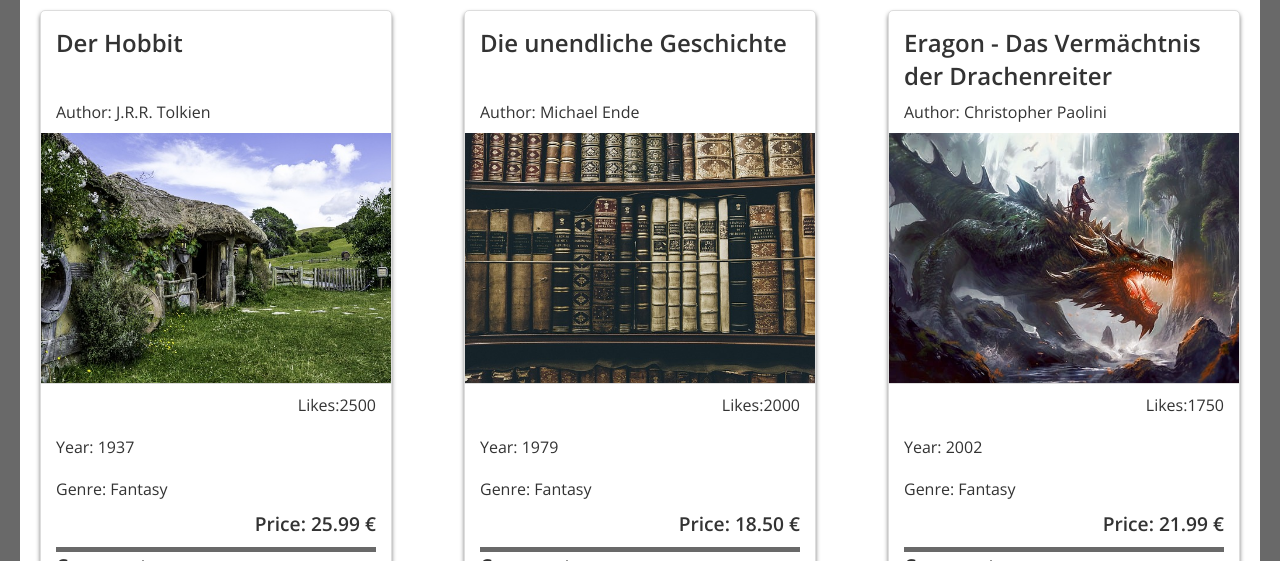
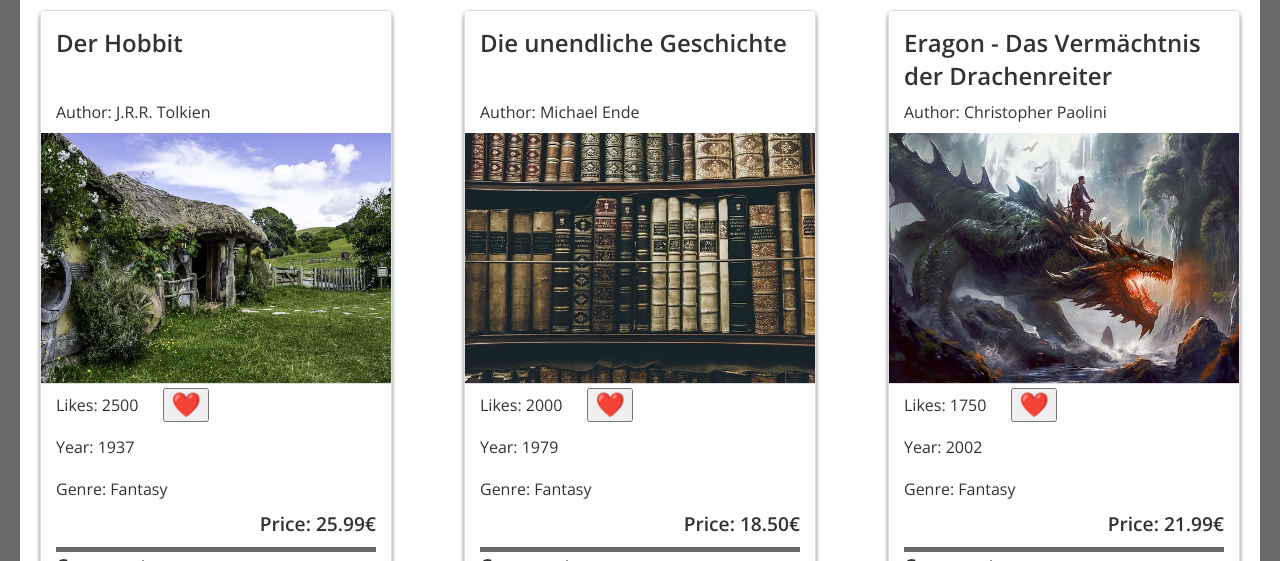
Before and after one commit to Denisator82/Bookstore, a plain HTML site: page index.html in a window 1280 px wide. Shown: the part 239-800 px from the top of the page. Drawn offline with nearby package versions, Linux system fonts and the light colour scheme.

Commit message:
like Button integrated

```diff
--- a/db.js
+++ b/db.js
@@ -3,7 +3,7 @@ let books = [
     "name": "Der Hobbit",
     "author": "J.R.R. Tolkien",
     "likes": 2500,
-    "liked": true,
+    "liked": false,
     "price": 25.99,
     "publishedYear": 1937,
     "genre": "Fantasy",
@@ -23,7 +23,7 @@ let books = [
     "name": "Die unendliche Geschichte",
     "author": "Michael Ende",
     "likes": 2000,
-    "liked": true,
+    "liked": false,
     "price": 18.50,
     "publishedYear": 1979,
     "genre": "Fantasy",
@@ -43,7 +43,7 @@ let books = [
     "name": "Eragon - Das Vermächtnis der Drachenreiter",
     "author": "Christopher Paolini",
     "likes": 1750,
-    "liked": true,
+    "liked": false,
     "price": 21.99,
     "publishedYear": 2002,
     "genre": "Fantasy",
@@ -63,7 +63,7 @@ let books = [
     "name": "Die Tribute von Panem - Tödliche Spiele",
     "author": "Suzanne Collins",
     "likes": 3000,
-    "liked": true,
+    "liked": false,
     "price": 24.99,
     "publishedYear": 2008,
     "genre": "Dystopie",
@@ -83,7 +83,7 @@ let books = [
     "name": "Winterkartoffelknödel - Ein Provinzkrimi",
     "author": "Rita Falk",
     "likes": 1450,
-    "liked": true,
+    "liked": false,
     "price": 19.90,
     "publishedYear": 2010,
     "genre": "Krimi",
--- a/script.js
+++ b/script.js
@@ -1,32 +1,39 @@
 function init() {
-    insertBooks();
+    renderBooks();
 };
 
-function insertBooks() {
+function renderBooks() {
     let contentRef = document.getElementById('booksGallery');
-    contentRef.innerHTML = "";
+    contentRef.innerHTML = ""; // Galerie leeren
 
     for (let indexBook = 0; indexBook < books.length; indexBook++) {
-        let bookHTML = bookTemplate.replace('{{name}}', books[indexBook].name)
-            .replace('{{image}}', books[indexBook].image)
-            .replace('{{author}}', books[indexBook].author)
-            .replace('{{publishedYear}}', books[indexBook].publishedYear)
-            .replace('{{price}}', books[indexBook].price.toFixed(2))
-            .replace('{{likes}}', books[indexBook].likes)
-            .replace('{{genre}}', books[indexBook].genre)
-            .replace(/{{index}}/g,indexBook);
+        let book = books[indexBook];
+        let bookHTML = bookTemplate
+            .replace('{{name}}', book.name)
+            .replace('{{image}}', book.image)
+            .replace('{{author}}', book.author)
+            .replace('{{publishedYear}}', book.publishedYear)
+            .replace('{{price}}', book.price.toFixed(2))
+            .replace('{{likes}}', book.likes)
+            .replace('{{genre}}', book.genre)
+            .replace(/{{index}}/g, indexBook)
+            .replace('{{liked ? "liked" : ""}}', books[indexBook].liked ? 'liked' : '');
 
-        // Lade und ersetze Kommentare
-        let commentsHTML = '';
-        for (let comment of books[indexBook].comments) {
-            commentsHTML += commentTemplate.replace('{{name}}', comment.name)
+        // Kommentare einfügen
+        let commentsHTML = "";
+        for (let indexComment = 0; indexComment < book.comments.length; indexComment++) {
+            let comment = book.comments[indexComment];
+            commentsHTML += commentTemplate
+                .replace('{{name}}', comment.name)
                 .replace('{{comment}}', comment.comment);
         }
         bookHTML = bookHTML.replace('{{comments}}', commentsHTML);
 
+        // HTML zum DOM hinzufügen
         contentRef.innerHTML += bookHTML;
     }
-};
+}
+
 
 function addComment(bookIndex) {
     let name = document.getElementById(`commentName-${bookIndex}`).value;
@@ -34,8 +41,23 @@ function addComment(bookIndex) {
 
     if (name && text) {
         books[bookIndex].comments.push({ name: name, comment: text });
-        insertBooks(); // Aktualisiere die Bücheranzeige
-    } else {
-        console.log('Name oder Kommentar fehlt!'); // Debug-Ausgabe
+        renderBooks(); // Aktualisiere die Bücheranzeige
     }
 };
+
+function toggleLike(bookIndex) {
+    const book = books[bookIndex];
+
+    // Toggle der liked-Status
+    book.liked = !book.liked;
+
+    // Anzahl der Likes anpassen
+    if (book.liked) {
+        book.likes++;
+    } else {
+        book.likes--;
+    }
+
+    // Bücher neu rendern
+    renderBooks();
+}
--- a/style.css
+++ b/style.css
@@ -70,8 +70,24 @@ h2 {
 }
 
 .Likes {
-    display: flex;
-    justify-content: flex-end;
+    display: flex;                  /* Verwende Flexbox */
+    align-items: center;            /* Vertikale Ausrichtung der Elemente */
+    gap: 10px;                      /* Abstand zwischen dem Text und dem Herz */
+}
+
+.Likes p {
+    margin: 0;                      /* Entferne Margin von <p>, um den Abstand zu kontrollieren */
+    font-size: 16px;                 /* Du kannst die Schriftgröße nach Belieben anpassen */
+}
+
+.like-btn .heart {
+    font-size: 24px;
+    transition: color 0.3s ease; /* Sanfte Übergänge für die Farbanpassung */
+    color: #ccc; /* Standardfarbe, wenn nicht geliked */
+}
+
+.like-btn .heart.liked {
+    color: red; /* Farbe, wenn das Herz geliked ist */
 }
 
 .price {
@@ -106,14 +122,14 @@ h2 {
 }
 
 .comment-form {
-    margin-top: 10px;
+    margin: 10px 15px 15px 15px;
     border-top: 1px solid #ddd;
     padding-top: 10px;
 }
 
 .comment-form input,
 .comment-form textarea {
-    width: calc(100% - 20px);
+    width: calc(100% - 10px);
     padding: 5px;
     margin-bottom: 10px;
     border: 1px solid #ddd;
--- a/templates.js
+++ b/templates.js
@@ -3,10 +3,15 @@ const bookTemplate = `
         <h3>{{name}}</h3>
         <p>Author: {{author}}</p>
         <img src="{{image}}" alt="{{name}}">
-        <p class="Likes">Likes:{{likes}}</p>
+        <div class="Likes">
+            <p>Likes: {{likes}}</p>
+            <button onclick="toggleLike({{index}})" class="like-btn">
+                <span class="heart {{liked ? 'liked' : ''}}">❤️</span>
+            </button>
+        </div>
         <p>Year: {{publishedYear}}</p>
         <p>Genre: {{genre}}</p>
-        <h4 class="price">Price: {{price}} €</h4>
+        <h4 class="price">Price: {{price}}€</h4>
         <h4>Comments:</h4>
         <div class="comment-section">
             {{comments}}
```
